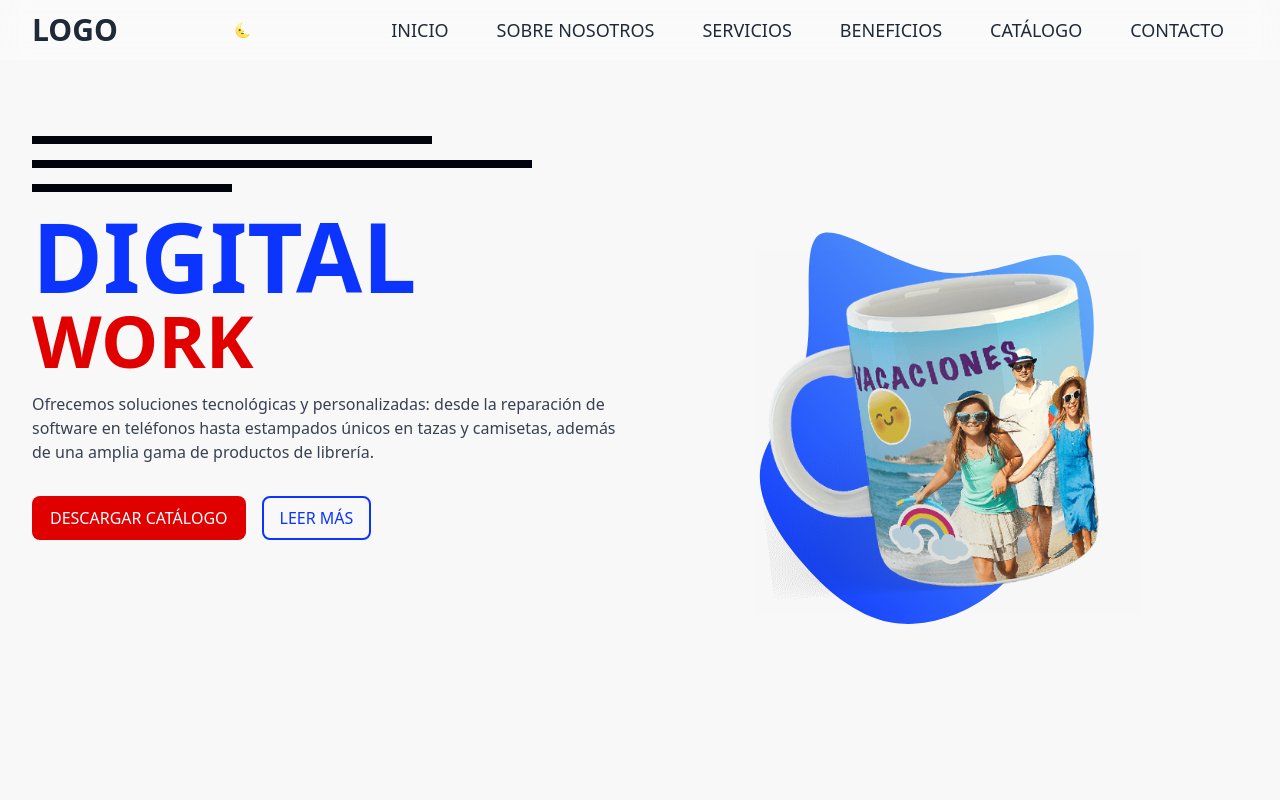
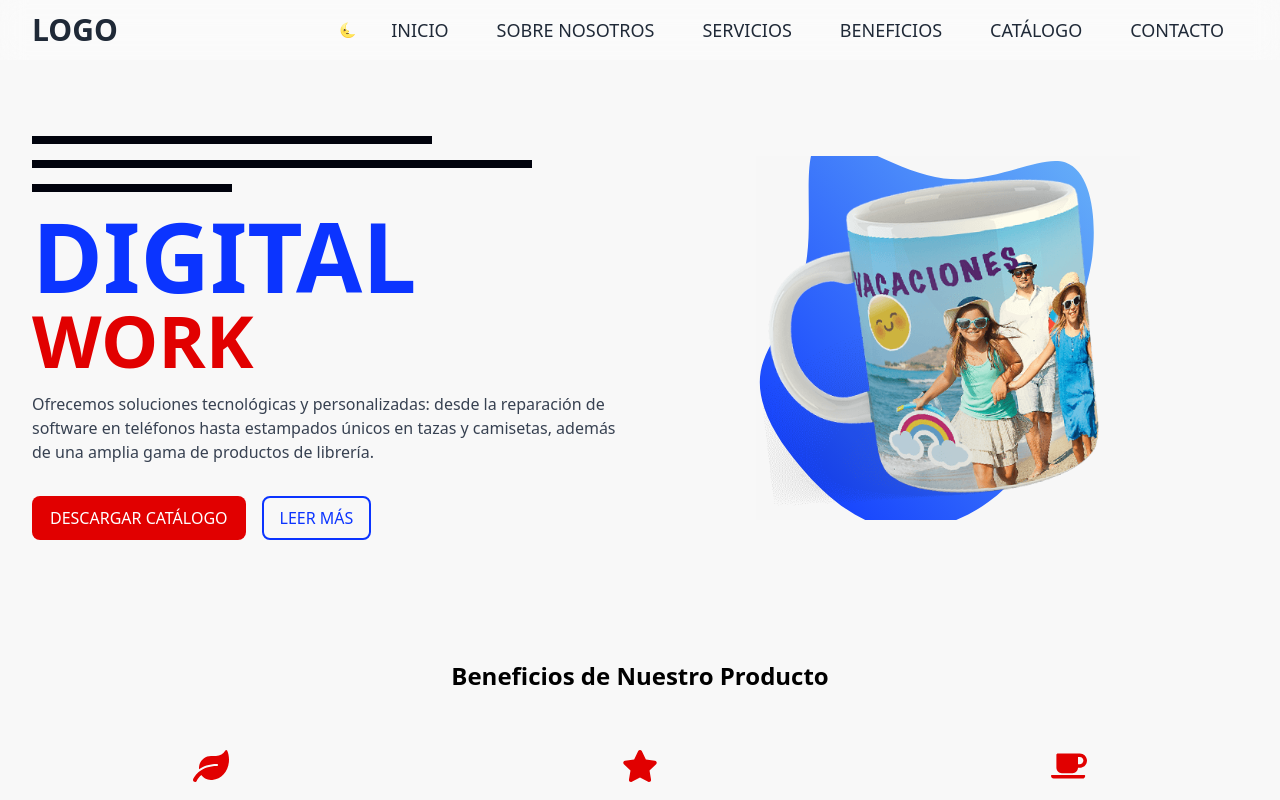
Before and after one commit to JeffreyMardoqueo-17/Digital-Work, a React (Vite) app: page / in a window 1280 px wide. Shown: the top 800 px of the page. Built offline with nearby package versions, Linux system fonts and the light colour scheme.

Commit message:
Aqui estamos mas o menos bien con la alineacion del hero

```diff
--- a/src/components/hero.jsx
+++ b/src/components/hero.jsx
@@ -30,6 +30,7 @@ const Hero = () => {
                     <div className="uppercase text-gray-800 dark:text-white font-black text-3xl">
                         Logo
                     </div>
+                    <div className="flex items-center lg:hidden">
                         <button
                             onClick={toggleDarkMode}
                             type="button"
@@ -37,8 +38,18 @@ const Hero = () => {
                         >
                             {isDarkMode ? '🌞' : '🌜'}
                         </button>
-                    <div className="flex items-center">
+                        <button onClick={toggleMenu} className="text-gray-800 dark:text-white focus:outline-none ml-2">
+                            {isOpen ? <FaTimes size={24} /> : <FaBars size={24} />}
+                        </button>
+                    </div>
                     <nav className="font-sen text-gray-800 dark:text-white uppercase text-lg lg:flex items-center hidden">
+                        <button
+                            onClick={toggleDarkMode}
+                            type="button"
+                            className="inline-flex items-center p-2 w-10 h-auto justify-center text-sm text-gray-500 rounded-lg hover:bg-gray-100 focus:outline-none focus:ring-2 focus:ring-gray-200 dark:text-gray-400 dark:hover:bg-gray-700 dark:focus:ring-gray-600"
+                        >
+                            {isDarkMode ? '🌞' : '🌜'}
+                        </button>
                         <a href="#" className="py-2 px-6 flex">
                             Inicio
                         </a>
@@ -58,15 +69,9 @@ const Hero = () => {
                             Contacto
                         </a>
                     </nav>
-                        <div className="lg:hidden flex items-center">
-                            <button onClick={toggleMenu} className="text-gray-800 dark:text-white focus:outline-none">
-                                {isOpen ? <FaTimes size={24} /> : <FaBars size={24} />}
-                            </button>
-                        </div>
-                    </div>
                 </div>
             </header>
-            <main className="dark:bg-darkTheme-background bg-lightTheme-background relative overflow-hidden h-screen pt-16">
+            <main className="dark:bg-darkTheme-background bg-lightTheme-background relative overflow-hidden h-full pt-16">
                 <div className={`z-50 fixed top-0 right-0 h-screen w-2/3 bg-lightTheme-background dark:bg-darkTheme-background shadow-lg border-l-2 dark:border-gray-900 border-gray-300 transform transition-transform duration-300 lg:hidden ${isOpen ? 'translate-x-0' : 'translate-x-full'}`}>
                     <button onClick={closeMenu} className="text-gray-800 dark:text-white focus:outline-none absolute top-4 right-4">
                         <FaTimes size={24} />
```
Lines whose indentation alone changed are shown as unchanged.
